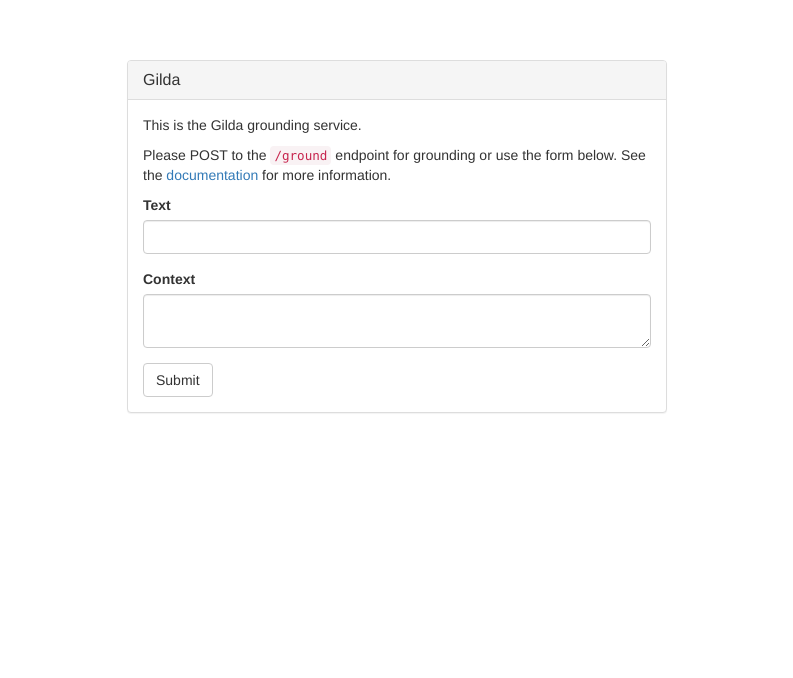
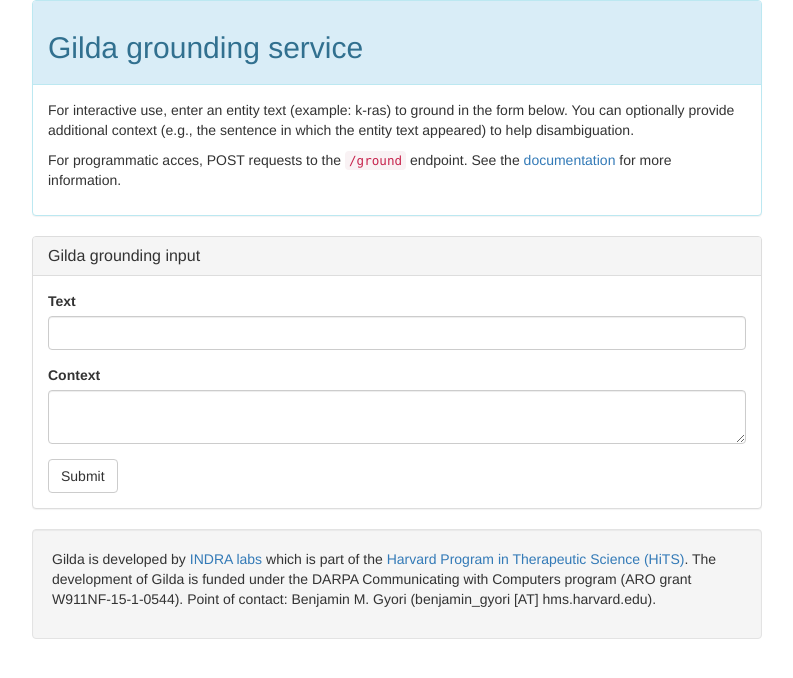
Before and after one commit to gyorilab/gilda, a Flask app: page / in a window 1280 px wide. Shown: the top 678 px of the page, without its empty margins (243-1036 px from the left). Run offline with Flask 2, Linux system fonts and the light colour scheme; some libraries are stand-ins or nearby versions.

Commit message:
Reformat site, rephrase info and add about footer

```diff
--- a/gilda/app/templates/base.html
+++ b/gilda/app/templates/base.html
@@ -5,12 +5,42 @@
 {% import "bootstrap/utils.html" as util %}
 
 {% block content %}
+
 <div class="container">
-    <br/><br/><br/>
-    <div class="col-md-offset-3 col-md-6 col-sm-offset-3 col-sm-6">
-        <div class="panel panel-default">
-            {% block gcontent %}{% endblock %}
-        </div>
+  <div class="col-md-offset-2 col-md-8 col-sm-offset-2 col-sm-8">
+    <div class="panel panel-info">
+      <div class="panel-heading">
+        <h2>Gilda grounding service</h2>
+      </div>
+      <div class="panel-body">
+      <p>
+        For interactive use, enter an entity text (example: k-ras)
+        to ground in the form below. You can optionally provide additional
+        context (e.g., the sentence in which the entity text appeared) to help
+        disambiguation.
+      </p>
+      <p>
+        For programmatic acces, POST requests to the <code>/ground</code>
+        endpoint. See the
+        <a href="https://github.com/indralab/gilda/blob/master/README.md">documentation</a>
+        for more information.
+      </p>
+      </div>
     </div>
+    <div class="panel panel-default">
+      {% block gcontent %}{% endblock %}
+    </div>
+    <div class="well">
+      <p>Gilda is developed by <a href="https://indralab.github.io"
+          target="_blank">INDRA labs</a> which is part of the <a
+          href="http://hits.harvard.edu" target="_blank">Harvard Program in
+      Therapeutic Science (HiTS)</a>. The development of Gilda is funded under
+      the DARPA Communicating with Computers program (ARO grant W911NF-15-1-0544).
+      Point of contact: Benjamin M. Gyori (benjamin_gyori [AT]
+      hms.harvard.edu).
+      </p>
+    </small>
+    </div>
+  </div>
 </div>
 {% endblock %}
--- a/gilda/app/templates/home.html
+++ b/gilda/app/templates/home.html
@@ -2,19 +2,9 @@
 
 {% block gcontent %}
 <div class="panel-heading">
-    <h3 class="panel-title">Gilda</h3>
+    <h3 class="panel-title">Gilda grounding input</h3>
 </div>
 <div class="panel-body">
-    <p>
-        This is the Gilda grounding service.
-    </p>
-    <p>
-        Please POST to the <code>/ground</code> endpoint for
-        grounding or use the form below. See the
-        <a href="http://github.com/indralab/gilda">documentation</a>
-        for more information.
-    </p>
-
     {{ wtf.quick_form(form, form_type='horizontal') }}
 </div>
 {% endblock %}
--- a/gilda/app/templates/matches.html
+++ b/gilda/app/templates/matches.html
@@ -2,7 +2,7 @@
 
 {% block gcontent %}
 <div class="panel-heading">
-    <h3 class="panel-title">Gilda</h3>
+    <h3 class="panel-title">Gilda grounding results</h3>
 </div>
 <div class="panel-body">
     <p>
--- a/setup.py
+++ b/setup.py
@@ -24,7 +24,8 @@ setup(name='gilda',
           'Programming Language :: Python :: 3.7'
       ],
       packages=find_packages(),
-      install_requires=['regex', 'adeft>=0.4.0', 'boto3', 'flask', 'flask-wtf', 'flask-bootstrap'],
+      install_requires=['regex', 'adeft>=0.4.0', 'boto3', 'flask',
+                        'flask-wtf', 'flask-bootstrap'],
       extras_require={'test': ['nose', 'coverage'],
                       'terms': ['indra'],
                       'benchmarks': ['pandas', 'requests']},
```
